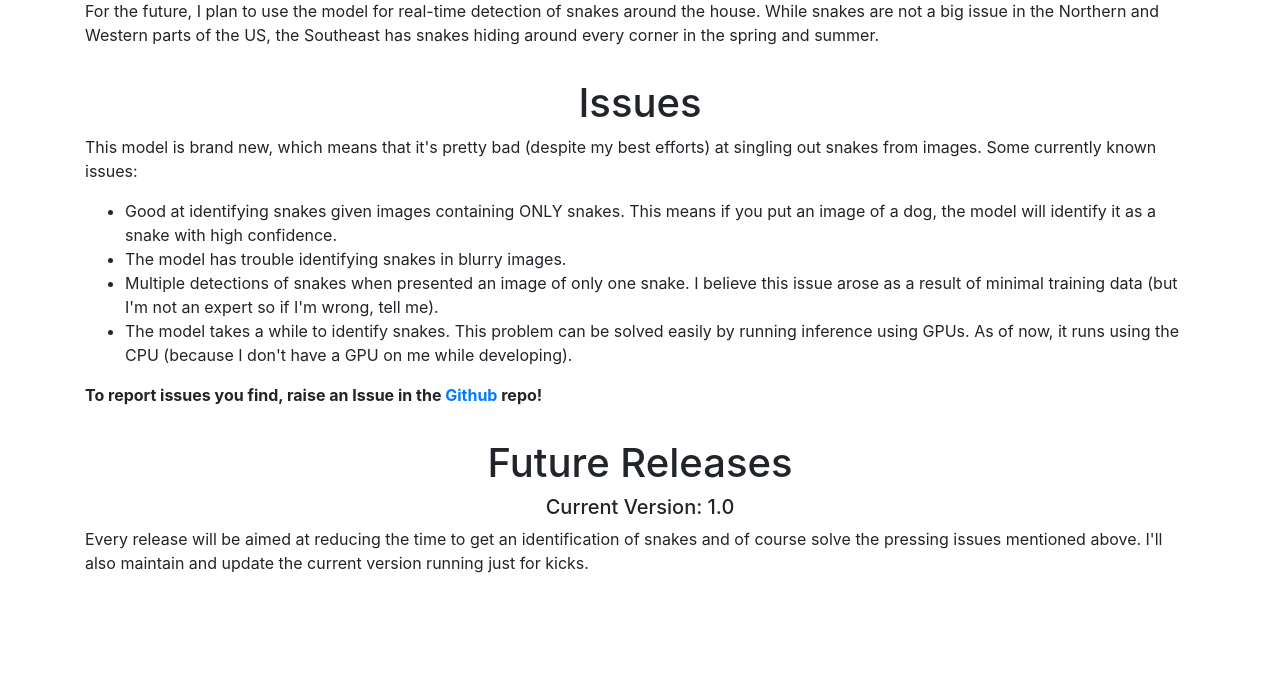
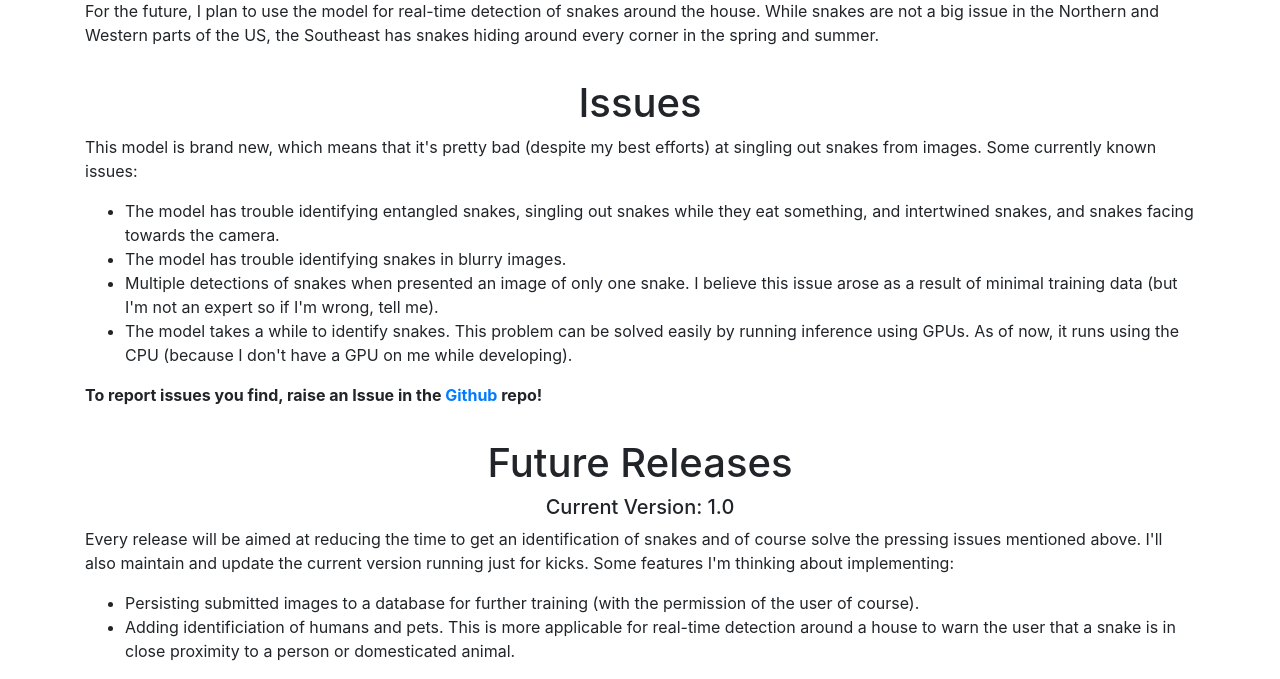
Before and after one commit to neovasudeva/Snake-Detector, a Flask app: page /about in a window 1280 px wide. Shown: the part 257-936 px from the top of the page. Before the commit the page ends 830 px from the top, so only its background shows below. Run offline with Flask 2, Linux system fonts and the light colour scheme; parts of the project's set-up code (start-up, migrations or seed data) failed here and were passed over; some libraries are stand-ins or nearby versions.

Commit message:
fixed model to not mis-identify non-snakes

```diff
--- a/index.py
+++ b/index.py
@@ -29,8 +29,8 @@ cfg.SOLVER.MAX_ITER = 1500                      # may need to increase later
 cfg.MODEL.ROI_HEADS.BATCH_SIZE_PER_IMAGE = 64   # may need to increase later
 cfg.MODEL.ROI_HEADS.NUM_CLASSES = 1             # 1 class (snake)
 cfg.OUTPUT_DIR = "./model/output"
-cfg.MODEL.WEIGHTS = os.path.join(cfg.OUTPUT_DIR, "model_v2.pth")
-cfg.MODEL.ROI_HEADS.SCORE_THRESH_TEST = 0.94
+cfg.MODEL.WEIGHTS = os.path.join(cfg.OUTPUT_DIR, "model_v3.pth")
+cfg.MODEL.ROI_HEADS.SCORE_THRESH_TEST = 0.9
 cfg.MODEL.DEVICE='cpu'
 snake_metadata = MetadataCatalog.get("snake_test")
 predictor = DefaultPredictor(cfg)
--- a/model/scripts/images.py
+++ b/model/scripts/images.py
@@ -49,5 +49,4 @@ def resize_images(path):
         # save image
         image.save(path + file)
 
-resize_images("../train/new_train/")
-flip_images("../train/new_train/")
+resize_images("../train/images/")
--- a/templates/about.html
+++ b/templates/about.html
@@ -29,8 +29,8 @@
   </p>
   <ul>
     <li>
-      Good at identifying snakes given images containing ONLY snakes. This means if you put
-      an image of a dog, the model will identify it as a snake with high confidence.
+      The model has trouble identifying entangled snakes, singling out snakes while they eat something,
+      and intertwined snakes, and snakes facing towards the camera.
     </li>
     <li>
       The model has trouble identifying snakes in blurry images.
@@ -58,7 +58,17 @@
   <p>
     Every release will be aimed at reducing the time to get an identification of snakes and of course
     solve the pressing issues mentioned above. I'll also maintain and update the current version
-    running just for kicks.
+    running just for kicks. Some features I'm thinking about implementing:
   </p>
+  <ul>
+    <li>
+      Persisting submitted images to a database for further training (with the permission of the
+      user of course).
+    </li>
+    <li>
+      Adding identificiation of humans and pets. This is more applicable for real-time detection around a house
+      to warn the user that a snake is in close proximity to a person or domesticated animal.
+    </li>
+  </ul>
 </div>
 {% endblock content %}
```
Also changed, not shown: model/dataset.py (+28 -0 lines), model/scripts/tests.py (deleted, +0 -24 lines), model/scripts/webscraper.py (+5 -5 lines), 2 other files.
